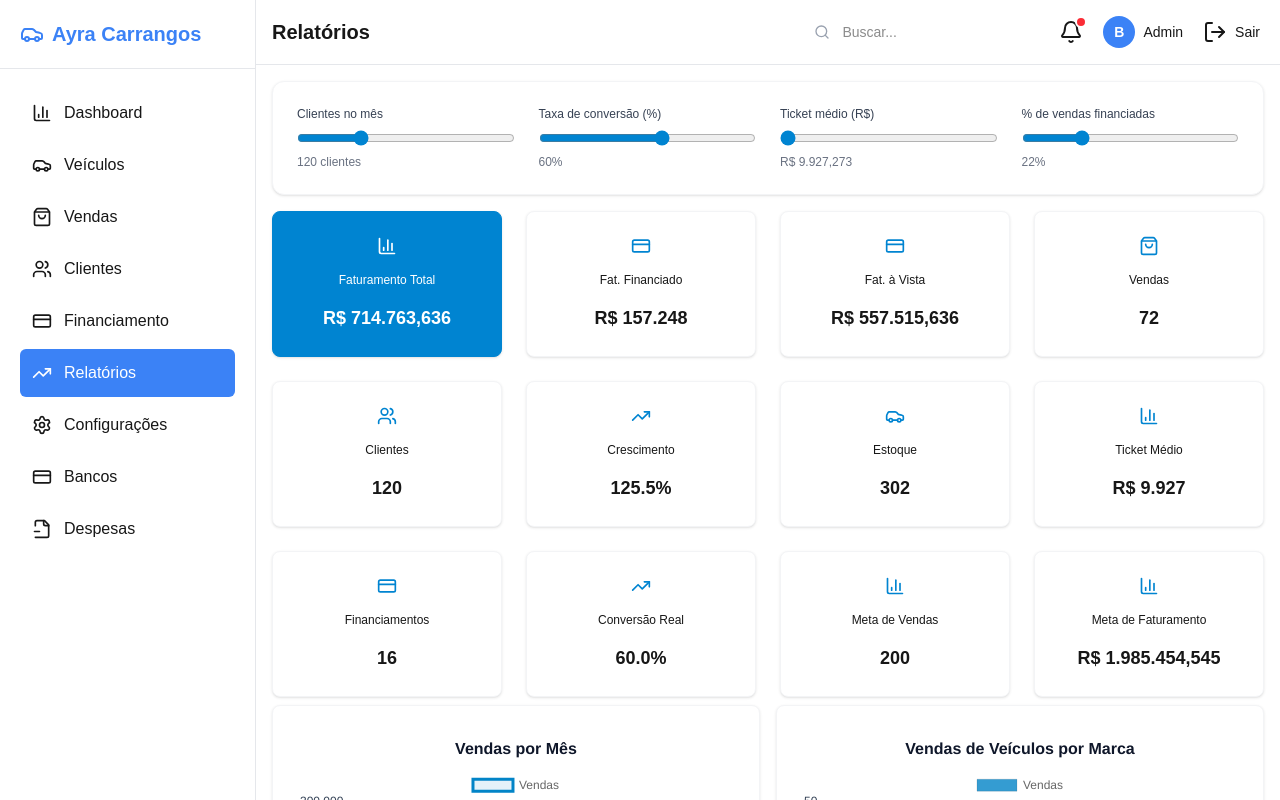
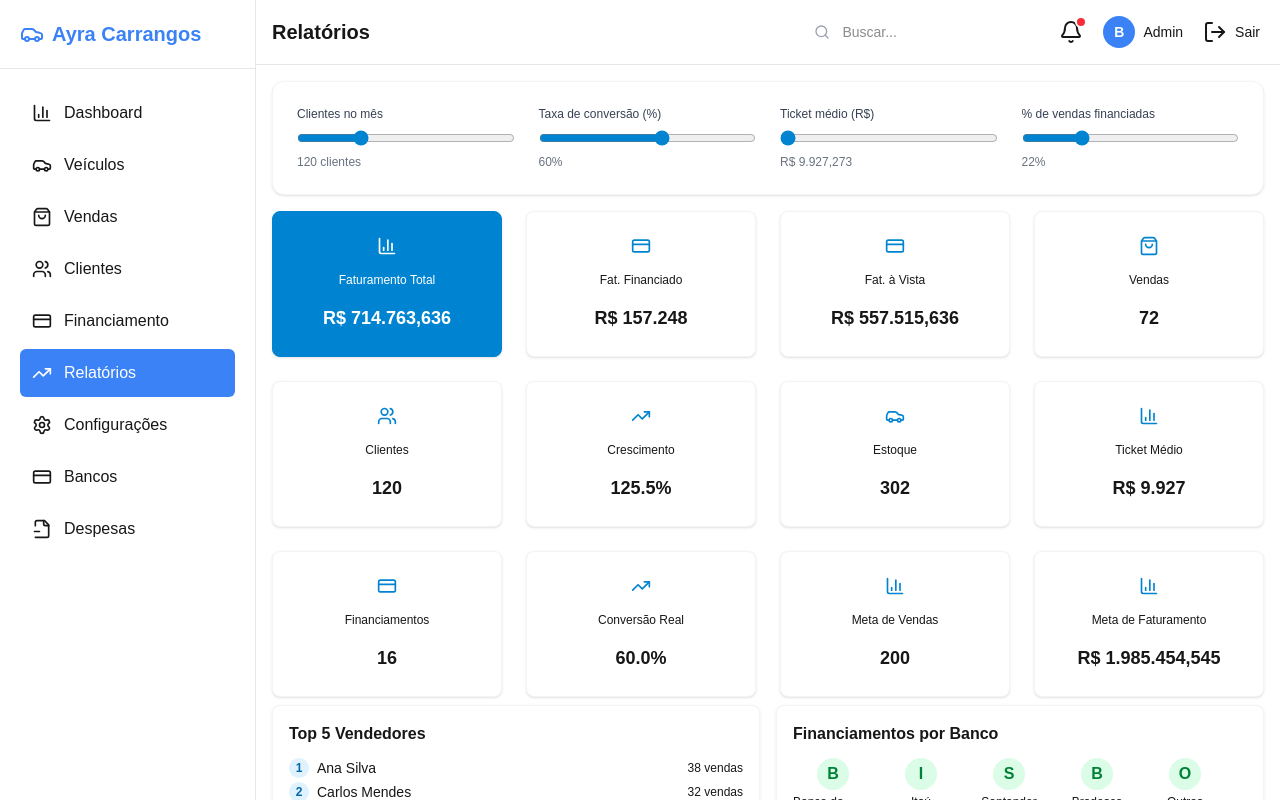
Before and after one commit to math33451/barak-front-vercel, a Next.js app: page /relatorios in a window 1280 px wide. Built offline with nearby package versions, Linux system fonts and the light colour scheme.

Commit message:
finalize front end

```diff
--- a/src/app/relatorios/page.tsx
+++ b/src/app/relatorios/page.tsx
@@ -24,6 +24,8 @@ export default function Relatorios() {
     summary,
     salesByMonth,
     vehicleSalesByBrand,
+    topSellers, // New
+    financingByBank, // New
     // Simulation states
     clientes,
     taxaConversao,
@@ -270,6 +272,50 @@ export default function Relatorios() {
           />
         </section>
 
+        {/* Top vendedores e Distribuição de marcas */}
+        <section className="grid grid-cols-1 md:grid-cols-2 gap-4">
+          <div className="bg-white rounded-lg shadow-sm p-4 border border-gray-100">
+            <h3 className="text-base font-bold mb-3 text-[color:var(--heading)]">
+              Top 5 Vendedores
+            </h3>
+            <ol className="space-y-1">
+              {topSellers.map((v, i) => (
+                <li key={v.name} className="flex items-center gap-2">
+                  <span className="w-5 h-5 flex items-center justify-center rounded-full bg-sky-100 text-sky-700 font-bold text-xs">
+                    {i + 1}
+                  </span>
+                  <span className="font-medium text-[color:var(--heading)] text-sm">
+                    {v.name}
+                  </span>
+                  <span className="ml-auto text-[color:var(--muted)] text-xs">
+                    {v.sales} vendas
+                  </span>
+                </li>
+              ))}
+            </ol>
+          </div>
+          <div className="bg-white rounded-lg shadow-sm p-4 border border-gray-100">
+            <h3 className="text-base font-bold mb-3 text-[color:var(--heading)]">
+              Financiamentos por Banco
+            </h3>
+            <div className="flex flex-wrap gap-2">
+              {financingByBank.map((f) => (
+                <div key={f.bank} className="flex flex-col items-center w-20">
+                  <div className="w-8 h-8 rounded-full bg-green-100 flex items-center justify-center text-green-700 font-bold text-base mb-1">
+                    {f.bank[0]}
+                  </div>
+                  <span className="font-medium text-[color:var(--heading)] text-xs">
+                    {f.bank}
+                  </span>
+                  <span className="text-[10px] text-[color:var(--muted)]">
+                    {f.count} contratos
+                  </span>
+                </div>
+              ))}
+            </div>
+          </div>
+        </section>
+
         {/* Gráficos */}
         <section className="grid grid-cols-1 lg:grid-cols-2 gap-4">
           <div className="bg-white rounded-lg shadow p-6 border border-gray-100">
--- a/src/services/ReportService.ts
+++ b/src/services/ReportService.ts
@@ -1,4 +1,4 @@
-import { ReportSummary, SalesByMonth, VehicleSalesByBrand } from '@/types';
+import { ReportSummary, SalesByMonth, VehicleSalesByBrand, TopSeller, FinancingByBank } from '@/types';
 
 const mockReportSummary: ReportSummary = {
   totalSales: 1856400,
@@ -30,6 +30,22 @@ const mockVehicleSalesByBrand: VehicleSalesByBrand[] = [
   { brand: 'Ford', sales: 20 },
 ];
 
+const mockTopSellers: TopSeller[] = [
+  { name: 'Ana Silva', sales: 38 },
+  { name: 'Carlos Mendes', sales: 32 },
+  { name: 'Júlia Santos', sales: 28 },
+  { name: 'Rafael Oliveira', sales: 24 },
+  { name: 'Bianca Costa', sales: 18 },
+];
+
+const mockFinancingByBank: FinancingByBank[] = [
+  { bank: 'Banco do Brasil', count: 12 },
+  { bank: 'Itaú', count: 10 },
+  { bank: 'Santander', count: 8 },
+  { bank: 'Bradesco', count: 5 },
+  { bank: 'Outros', count: 3 },
+];
+
 const fetchReportSummary = async (): Promise<ReportSummary> => {
   await new Promise(resolve => setTimeout(resolve, 500));
   return mockReportSummary;
@@ -45,8 +61,20 @@ const fetchVehicleSalesByBrand = async (): Promise<VehicleSalesByBrand[]> => {
   return mockVehicleSalesByBrand;
 };
 
+const fetchTopSellers = async (): Promise<TopSeller[]> => {
+  await new Promise(resolve => setTimeout(resolve, 500));
+  return mockTopSellers;
+};
+
+const fetchFinancingByBank = async (): Promise<FinancingByBank[]> => {
+  await new Promise(resolve => setTimeout(resolve, 500));
+  return mockFinancingByBank;
+};
+
 export const ReportService = {
   fetchReportSummary,
   fetchSalesByMonth,
   fetchVehicleSalesByBrand,
+  fetchTopSellers,
+  fetchFinancingByBank,
 };
--- a/src/viewmodels/useReportViewModel.ts
+++ b/src/viewmodels/useReportViewModel.ts
@@ -1,6 +1,6 @@
-import { useState, useEffect, useMemo } from 'react'; // Import useMemo
+import { useState, useEffect, useMemo } from 'react';
 import { ReportService } from '@/services/ReportService';
-import { ReportSummary, SalesByMonth, VehicleSalesByBrand } from '@/types';
+import { ReportSummary, SalesByMonth, VehicleSalesByBrand, TopSeller, FinancingByBank } from '@/types';
 
 interface ReportViewModel {
   isLoading: boolean;
@@ -8,6 +8,8 @@ interface ReportViewModel {
   summary: ReportSummary | null;
   salesByMonth: SalesByMonth[];
   vehicleSalesByBrand: VehicleSalesByBrand[];
+  topSellers: TopSeller[]; // New
+  financingByBank: FinancingByBank[]; // New
 
   // Simulation states
   clientes: number;
@@ -39,6 +41,8 @@ export const useReportViewModel = (): ReportViewModel => {
   const [summary, setSummary] = useState<ReportSummary | null>(null);
   const [salesByMonth, setSalesByMonth] = useState<SalesByMonth[]>([]);
   const [vehicleSalesByBrand, setVehicleSalesByBrand] = useState<VehicleSalesByBrand[]>([]);
+  const [topSellers, setTopSellers] = useState<TopSeller[]>([]); // New
+  const [financingByBank, setFinancingByBank] = useState<FinancingByBank[]>([]); // New
 
   // Simulation states
   const [clientes, setClientes] = useState(120);
@@ -53,10 +57,14 @@ export const useReportViewModel = (): ReportViewModel => {
         const fetchedSummary = await ReportService.fetchReportSummary();
         const fetchedSalesByMonth = await ReportService.fetchSalesByMonth();
         const fetchedVehicleSalesByBrand = await ReportService.fetchVehicleSalesByBrand();
+        const fetchedTopSellers = await ReportService.fetchTopSellers(); // New
+        const fetchedFinancingByBank = await ReportService.fetchFinancingByBank(); // New
 
         setSummary(fetchedSummary);
         setSalesByMonth(fetchedSalesByMonth);
         setVehicleSalesByBrand(fetchedVehicleSalesByBrand);
+        setTopSellers(fetchedTopSellers);
+        setFinancingByBank(fetchedFinancingByBank);
 
         // Initialize simulation ticketMedio with fetched summary's value if available
         if (fetchedSummary) {
@@ -91,6 +99,8 @@ export const useReportViewModel = (): ReportViewModel => {
     summary,
     salesByMonth,
     vehicleSalesByBrand,
+    topSellers,
+    financingByBank,
 
     // Simulation states
     clientes,
```
Also changed, not shown: src/types/index.ts (+10 -0 lines), 1 other file (tests, documents, lock files or other folders).
